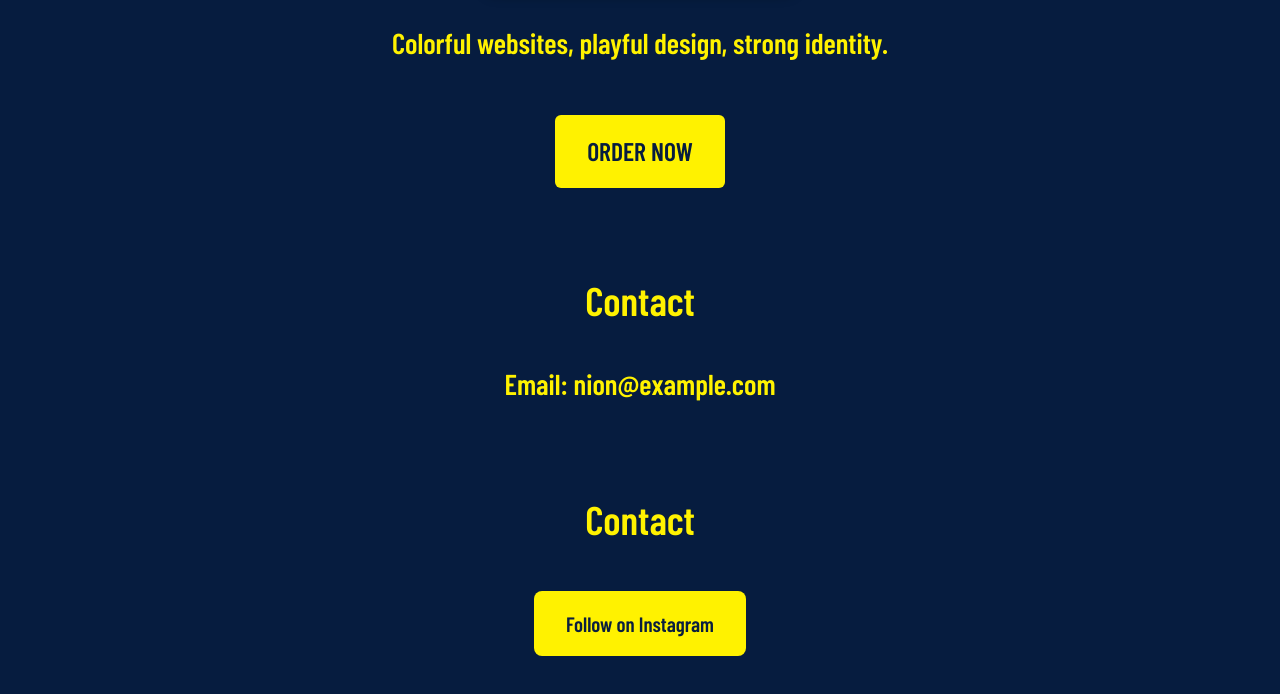
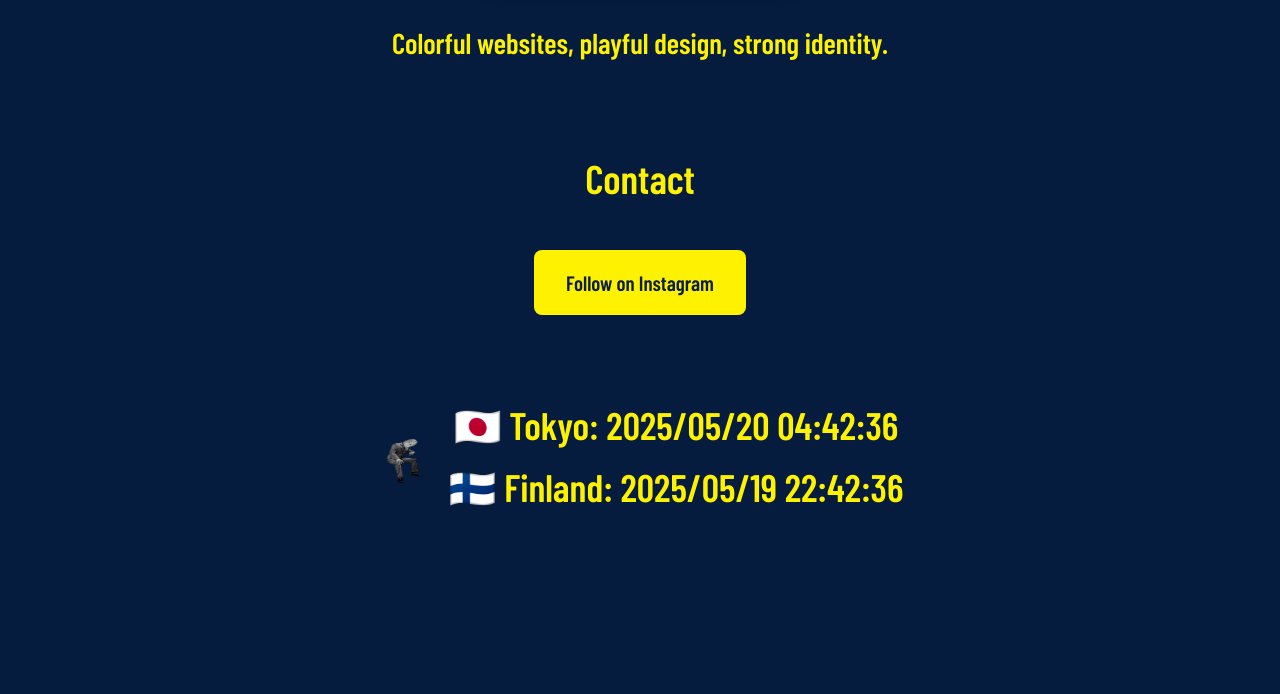
Before and after one commit to tomyumkoon/nion-portfolio, a plain HTML site: page index.html in a window 1280 px wide. Shown: the part 802-1496 px from the top of the page. After the commit the page ends 1380 px from the top, so only its background shows below. Drawn offline with nearby package versions, Linux system fonts and the light colour scheme; a web font is replaced by a local one.

Commit message:
Update: Removed email & ORDER NOW, added clock with timezones

```diff
--- a/index.html
+++ b/index.html
@@ -4,8 +4,6 @@
   <meta charset="UTF-8" />
   <title>NION's Portfolio</title>
   <meta name="viewport" content="width=device-width, initial-scale=1.0" />
-
-  <!-- Google Fonts: Barlow Condensed -->
   <link href="https://fonts.googleapis.com/css2?family=Barlow+Condensed:wght@600;800&display=swap" rel="stylesheet" />
   <link rel="stylesheet" href="style.css" />
 </head>
@@ -22,25 +20,58 @@
   <div class="section">
     <h2>My Work</h2>
     <div class="work-item">
-      <!-- 画像をクリックで page2.html へ -->
       <a href="page2.html">
         <img src="images/sample1.png" alt="Work Sample" class="clickable-image" />
       </a>
       <p>Colorful websites, playful design, strong identity.</p>
     </div>
-    <a href="#" class="button">ORDER NOW</a>
   </div>
 
   <div class="section">
     <h2>Contact</h2>
-    <p>Email: nion@example.com</p>
+    <a href="https://www.instagram.com/nion_vant?igsh=ajZkYzlza2ZqYWE2&utm_source=qr" target="_blank" class="button insta-button">
+      Follow on Instagram
+    </a>
   </div>
+
+  <div class="clock">
+    <img src="images/clock.png" alt="Clock Icon" class="clock-icon">
+    <div>
+      <div id="tokyo-time"></div>
+      <div id="finland-time"></div>
+    </div>
+  </div>
+
+  <script>
+    function getTimeInTimeZone(timeZone) {
+      const now = new Date();
+      const options = {
+        timeZone,
+        year: 'numeric',
+        month: '2-digit',
+        day: '2-digit',
+        hour: '2-digit',
+        minute: '2-digit',
+        second: '2-digit',
+        hour12: false
+      };
+      const formatter = new Intl.DateTimeFormat('en-GB', options);
+      const parts = formatter.formatToParts(now);
+      const date = `${parts.find(p => p.type === 'year').value}/${parts.find(p => p.type === 'month').value}/${parts.find(p => p.type === 'day').value}`;
+      const time = `${parts.find(p => p.type === 'hour').value}:${parts.find(p => p.type === 'minute').value}:${parts.find(p => p.type === 'second').value}`;
+      return `${date} ${time}`;
+    }
+
+    function updateClocks() {
+      const tokyoTime = getTimeInTimeZone("Asia/Tokyo");
+      const finlandTime = getTimeInTimeZone("Europe/Helsinki");
+
+      document.getElementById("tokyo-time").textContent = `🇯🇵 Tokyo: ${tokyoTime}`;
+      document.getElementById("finland-time").textContent = `🇫🇮 Finland: ${finlandTime}`;
+    }
+
+    updateClocks();
+    setInterval(updateClocks, 1000);
+  </script>
 </body>
 </html>
-
-<div class="section">
-  <h2>Contact</h2>
-  <a href="https://www.instagram.com/nion_vant?igsh=ajZkYzlza2ZqYWE2&utm_source=qr" target="_blank" class="button insta-button">
-    Follow on Instagram
-  </a>
-</div>
--- a/style.css
+++ b/style.css
@@ -148,3 +148,45 @@ h1 {
   transform: scale(1.05);
   background-color: #ffef00; /* 少し明るい黄色 */
 }
+.clock {
+  display: flex;
+  align-items: center;
+  justify-content: center;
+  gap: 16px;
+  font-size: 1.2rem;
+  font-weight: 600;
+  color: #fff200;
+  margin-top: 20px;
+  flex-wrap: wrap;
+}
+
+.clock-icon {
+  width: 28px;
+  height: 28px;
+}
+.clock {
+  display: flex;
+  align-items: center;
+  justify-content: center;
+  gap: 16px;
+  font-size: 2.4rem; /* ← 約200%にアップ（1.2rem → 2.4rem） */
+  font-weight: 600;
+  color: #fff200;
+  margin-top: 20px;
+  flex-wrap: wrap;
+}
+@media (max-width: 768px) {
+  .clock {
+    font-size: 1.6rem; /* スマホでは少し小さめにする */
+  }
+}
+.clock-icon {
+  width: 56px;
+  height: 56px;
+}
+@media (max-width: 768px) {
+  .clock-icon {
+    width: 36px;
+    height: 36px;
+  }
+}
```
Also changed, not shown: images/clock.png (added).
